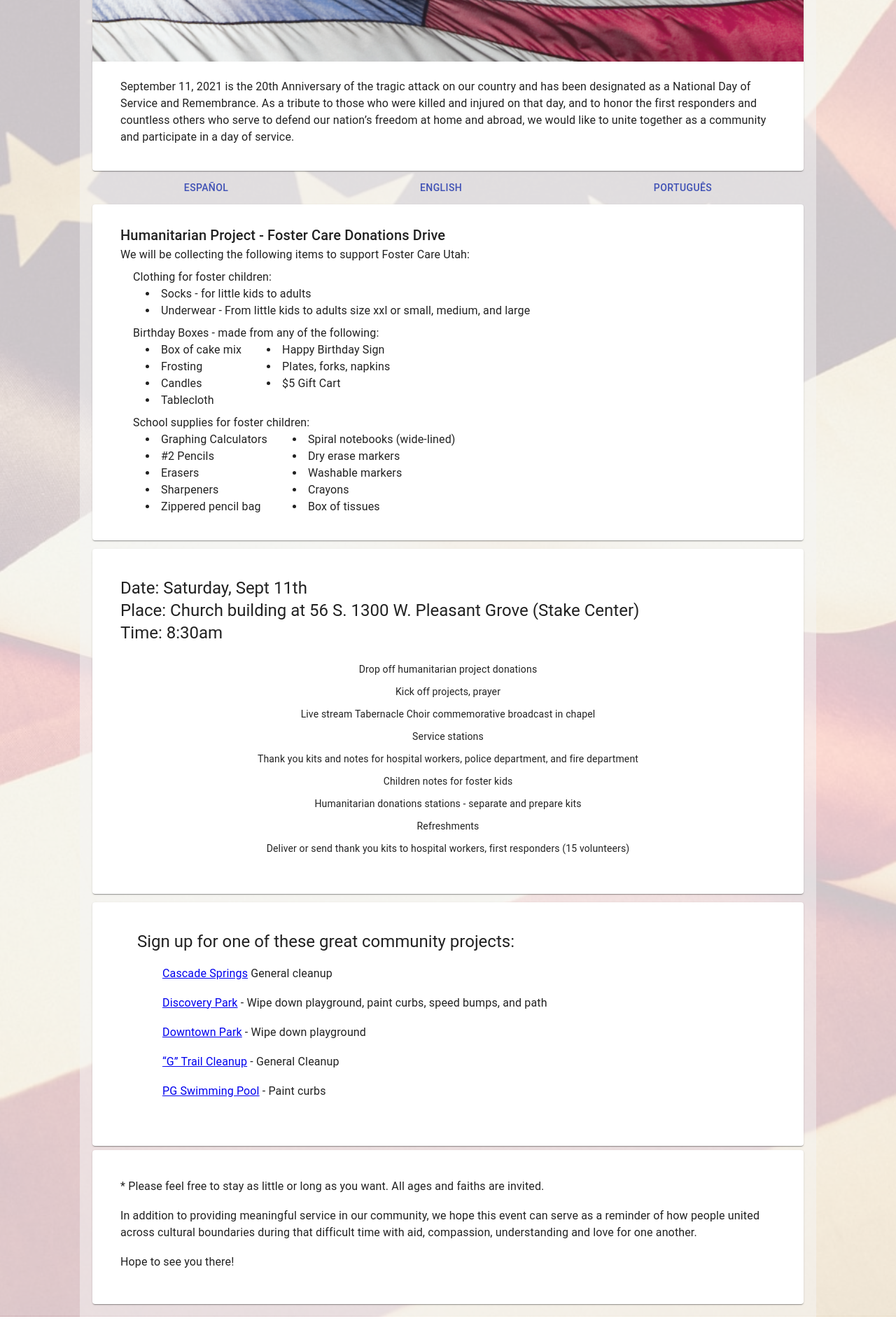
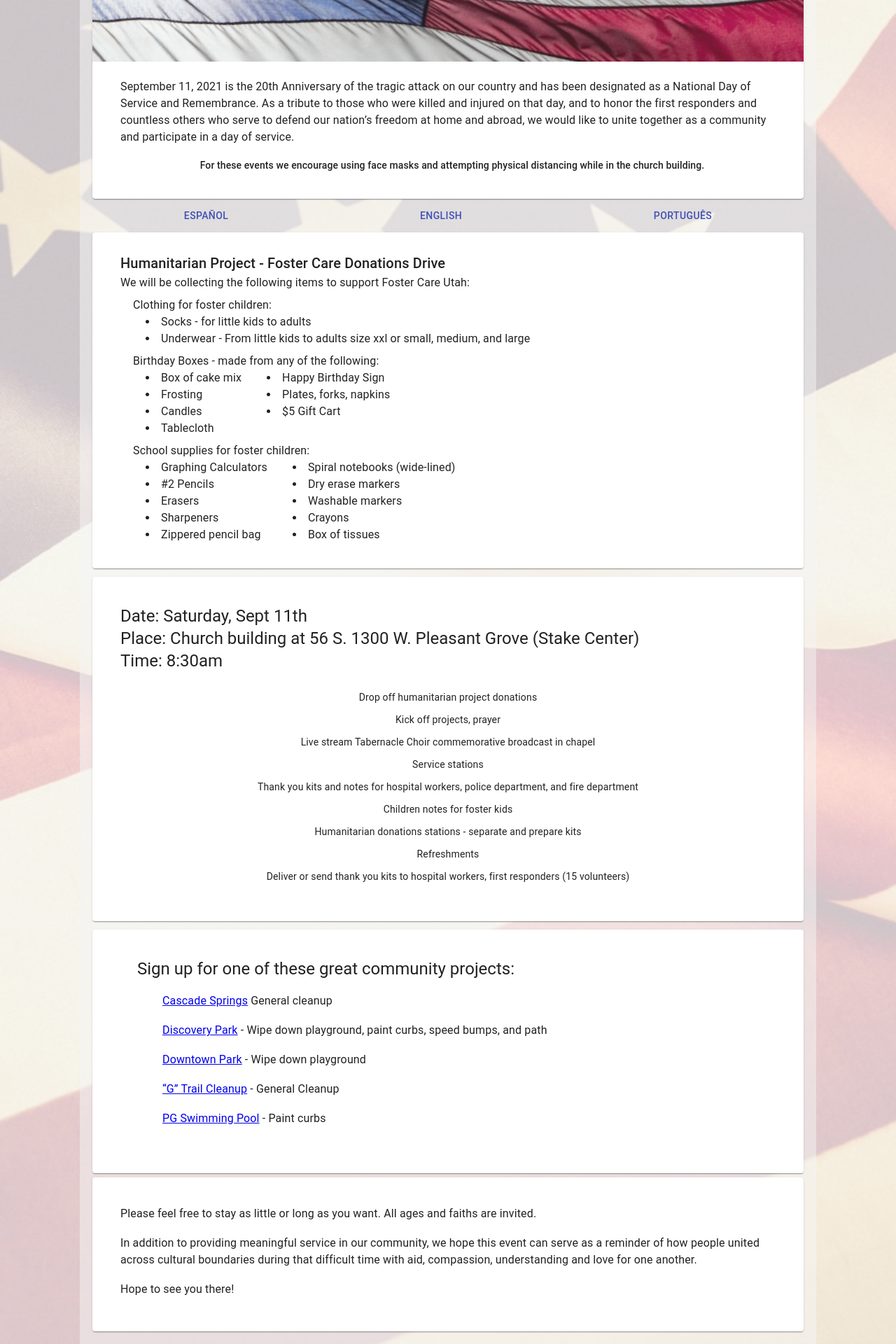
Before and after one commit to smcgee31/pg_west_sept11_service_day, a React (Create React App) app: page / in a window 1280 px wide. Shown: the part 450-2370 px from the top of the page at 70% size. Before the commit the page ends 2331 px from the top, so only its background shows below. Built offline with nearby package versions, Linux system fonts and the light colour scheme.

Commit message:
adds covid protocol line

```diff
--- a/src/components/Intro/english.jsx
+++ b/src/components/Intro/english.jsx
@@ -1,5 +1,5 @@
+import { Card, CardContent, Typography } from '@material-ui/core';
 import React from 'react';
-import { Card, CardContent, Typography } from '@material-ui/core';
 
 const English = () => {
   return (
@@ -12,6 +12,13 @@ const English = () => {
           others who serve to defend our nation’s freedom at home and abroad, we would like to unite
           together as a community and participate in a day of service.
         </Typography>
+        <Typography
+          variant="subtitle2"
+          style={{ marginTop: 18, display: 'flex', justifyContent: 'space-around' }}
+        >
+          For these events we encourage using face masks and attempting physical distancing while in
+          the church building.
+        </Typography>
       </CardContent>
     </Card>
   );
--- a/src/components/Intro/portuguese.jsx
+++ b/src/components/Intro/portuguese.jsx
@@ -12,6 +12,13 @@ const Portuguese = () => {
           defender a liberdade de nossa nação no país e no exterior, gostaríamos de nos unir como
           comunidade e participar de um dia de serviço.
         </Typography>
+        <Typography
+          variant="subtitle2"
+          style={{ marginTop: 18, display: 'flex', justifyContent: 'space-around' }}
+        >
+          Para esses eventos, encorajamos o uso de máscaras faciais e a tentativa de distanciamento
+          físico enquanto estiver no prédio da igreja.
+        </Typography>
       </CardContent>
     </Card>
   );
--- a/src/components/Intro/spanish.jsx
+++ b/src/components/Intro/spanish.jsx
@@ -12,6 +12,13 @@ const Spanish = () => {
           innumerables que sirven para defender la libertad de nuestra nación en el país y en el
           extranjero, nos gustaría unirnos como comunidad y participar en un día de servicio.
         </Typography>
+        <Typography
+          variant="subtitle2"
+          style={{ marginTop: 18, display: 'flex', justifyContent: 'space-around' }}
+        >
+          Para estos eventos, recomendamos el uso de máscaras faciales y el intento de
+          distanciamiento físico mientras se encuentra en el edificio de la iglesia.
+        </Typography>
       </CardContent>
     </Card>
   );
--- a/src/layout/Footer/english.jsx
+++ b/src/layout/Footer/english.jsx
@@ -6,7 +6,7 @@ const English = () => {
     <Card style={{ padding: 24, margin: 6 }}>
       <CardContent style={{ marginLeft: 0 }}>
         <Typography style={{ marginBottom: 18 }}>
-          * Please feel free to stay as little or long as you want. All ages and faiths are invited.
+          Please feel free to stay as little or long as you want. All ages and faiths are invited.
         </Typography>
         <Typography style={{ marginBottom: 18 }}>
           In addition to providing meaningful service in our community, we hope this event can serve
--- a/src/layout/Footer/portuguese.jsx
+++ b/src/layout/Footer/portuguese.jsx
@@ -6,8 +6,8 @@ const Portuguese = () => {
     <Card style={{ padding: 24, margin: 6 }}>
       <CardContent style={{ marginLeft: 0 }}>
         <Typography style={{ marginBottom: 18 }}>
-          * Sinta-se à vontade para ficar o tempo que quiser, seja muito ou pouco. Pessoas de todas
-          as idades e religiões estão convidadas.
+          Sinta-se à vontade para ficar o tempo que quiser, seja muito ou pouco. Pessoas de todas as
+          idades e religiões estão convidadas.
         </Typography>
         <Typography style={{ marginBottom: 18 }}>
           Além de prestar serviço significativo em nossa comunidade, esperamos que este evento possa
--- a/src/layout/Footer/spanish.jsx
+++ b/src/layout/Footer/spanish.jsx
@@ -6,7 +6,7 @@ const Spanish = () => {
     <Card style={{ padding: 24, margin: 6 }}>
       <CardContent style={{ marginLeft: 0 }}>
         <Typography style={{ marginBottom: 18 }}>
-          * Por favor, siéntase libre de quedarse el tiempo que desee. Todas las edades y religiones
+          Por favor, siéntase libre de quedarse el tiempo que desee. Todas las edades y religiones
           están invitadas.
         </Typography>
         <Typography style={{ marginBottom: 18 }}>
```
